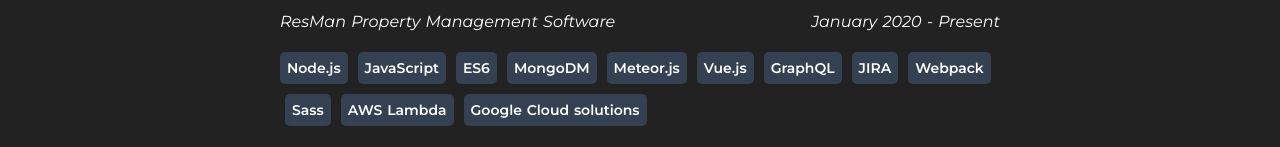
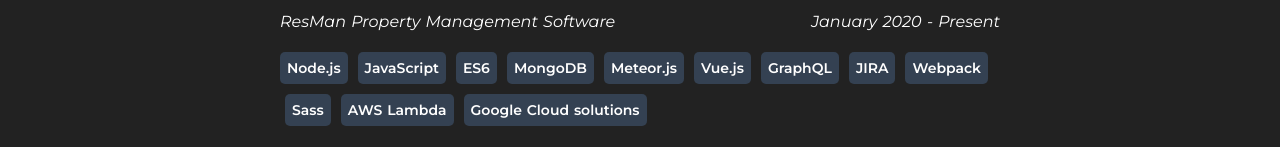
Before and after one commit to gabycostales/personal-website, a Nuxt app: page /cv in a window 1280 px wide. Shown: the part 499-646 px from the top of the page. Built offline with nearby package versions, Linux system fonts and the light colour scheme.

Commit message:
update skills

```diff
--- a/pages/cv.vue
+++ b/pages/cv.vue
@@ -53,7 +53,7 @@
             'Working in an Agile environment to develop new features to both existing and new products using a Meteor.js (a Node.js framework) backend with a Vue.js frontend',
             'Mentoring and developing junior developers'
           ],
-          skills: ['Node.js', 'JavaScript', 'ES6', 'MongoDM', 'Meteor.js', 'Vue.js', 'GraphQL', 'JIRA', 'Webpack', 'Sass', 'AWS Lambda', 'Google Cloud solutions']
+          skills: ['Node.js', 'JavaScript', 'ES6', 'MongoDB', 'Meteor.js', 'Vue.js', 'GraphQL', 'JIRA', 'Webpack', 'Sass', 'AWS Lambda', 'Google Cloud solutions']
         },
         {
           title: 'Web Developer',
```
